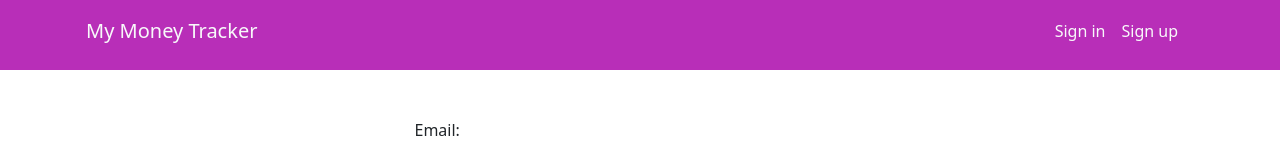
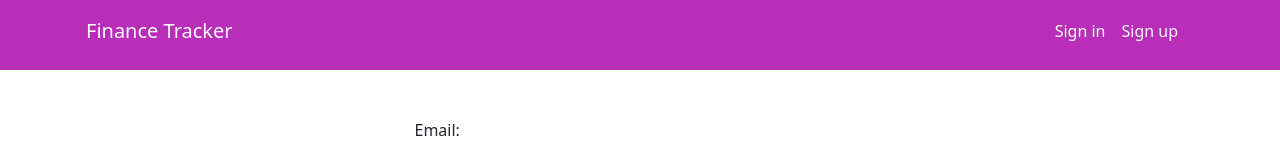
Before and after one commit to maryam-sabzalipour/FinanceTracker, a React (Create React App) app: page /signin in a window 1280 px wide. Shown: the top 148 px of the page. Built offline with nearby package versions, Linux system fonts and the light colour scheme.

Commit message:
navbar title changed.js

```diff
--- a/src/components/navbar/Navbar.js
+++ b/src/components/navbar/Navbar.js
@@ -17,7 +17,7 @@ function Navbar() {
             to="/"
             className="navbar-brand text-light text-decoration-none pb-0"
           >
-            My Money Tracker
+            Finance Tracker
           </Link>
         </div>
 
```
